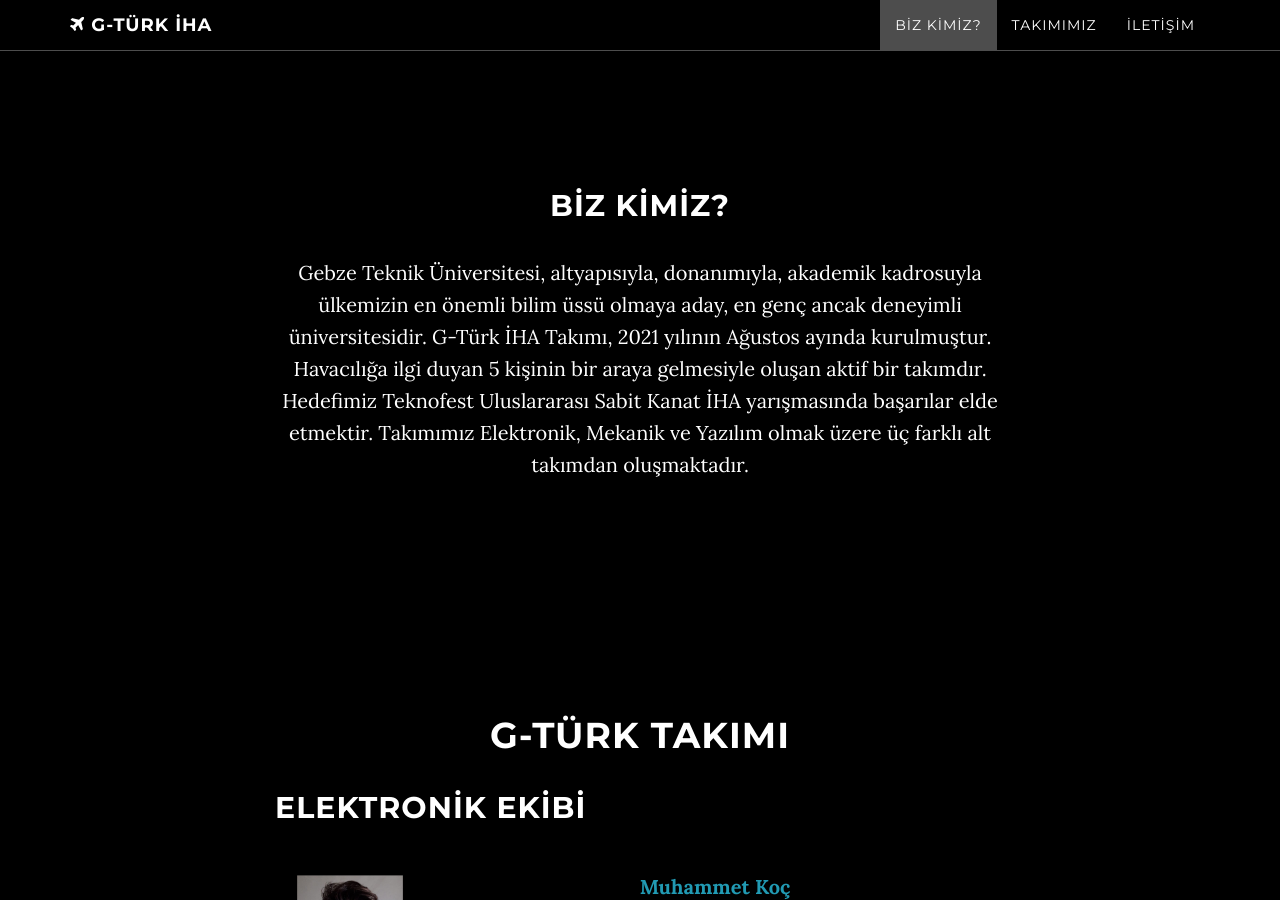
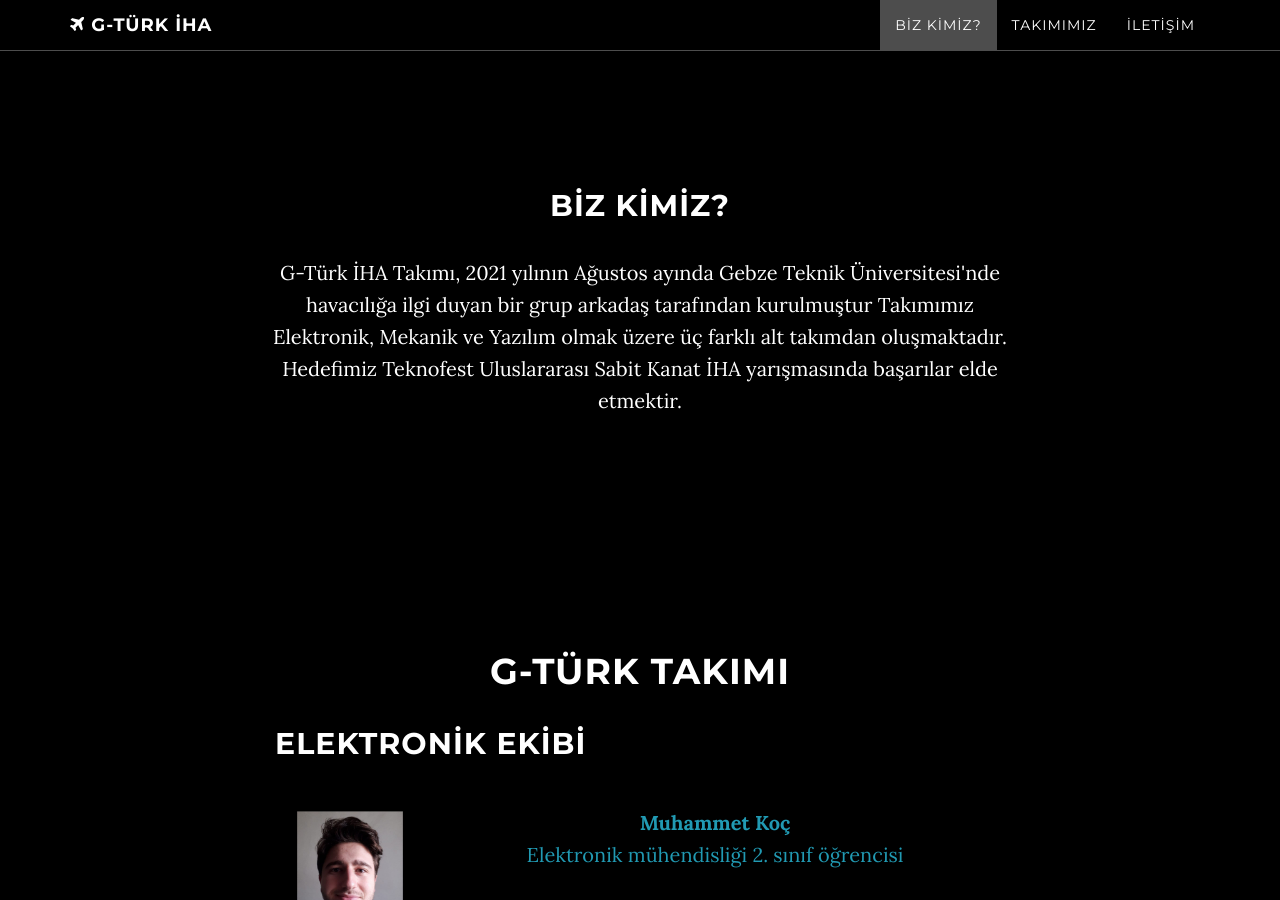
Before and after one commit to g-turk-iha/g-turk-iha, a Jekyll site: the page built from index.html, in a window 1280 px wide and 900 px high, scrolled down 911 px. Built offline with Jekyll 4.4.1, drawn with Linux system fonts in a browser that asks for light colours.

Commit message:
Update about.html

```diff
--- a/_includes/about.html
+++ b/_includes/about.html
@@ -3,12 +3,11 @@
     <div class="row">
         <div class="col-lg-8 col-lg-offset-2">
             <h2>BİZ KİMİZ?</h2>
-            <p> Gebze Teknik Üniversitesi, altyapısıyla, donanımıyla, akademik kadrosuyla
-                ülkemizin en önemli bilim üssü olmaya aday, en genç ancak deneyimli üniversitesidir.
-                G-Türk İHA Takımı, 2021 yılının Ağustos ayında kurulmuştur. Havacılığa ilgi
-                duyan 5 kişinin bir araya gelmesiyle oluşan aktif bir takımdır. Hedefimiz
-                Teknofest Uluslararası Sabit Kanat İHA yarışmasında başarılar elde etmektir.
+            <p> G-Türk İHA Takımı, 2021 yılının Ağustos ayında Gebze Teknik Üniversitesi'nde havacılığa ilgi duyan bir
+                grup arkadaş
+                tarafından kurulmuştur
                 Takımımız Elektronik, Mekanik ve Yazılım olmak üzere üç farklı alt takımdan oluşmaktadır.
+                Hedefimiz Teknofest Uluslararası Sabit Kanat İHA yarışmasında başarılar elde etmektir.
             </p>
 
         </div>
```
